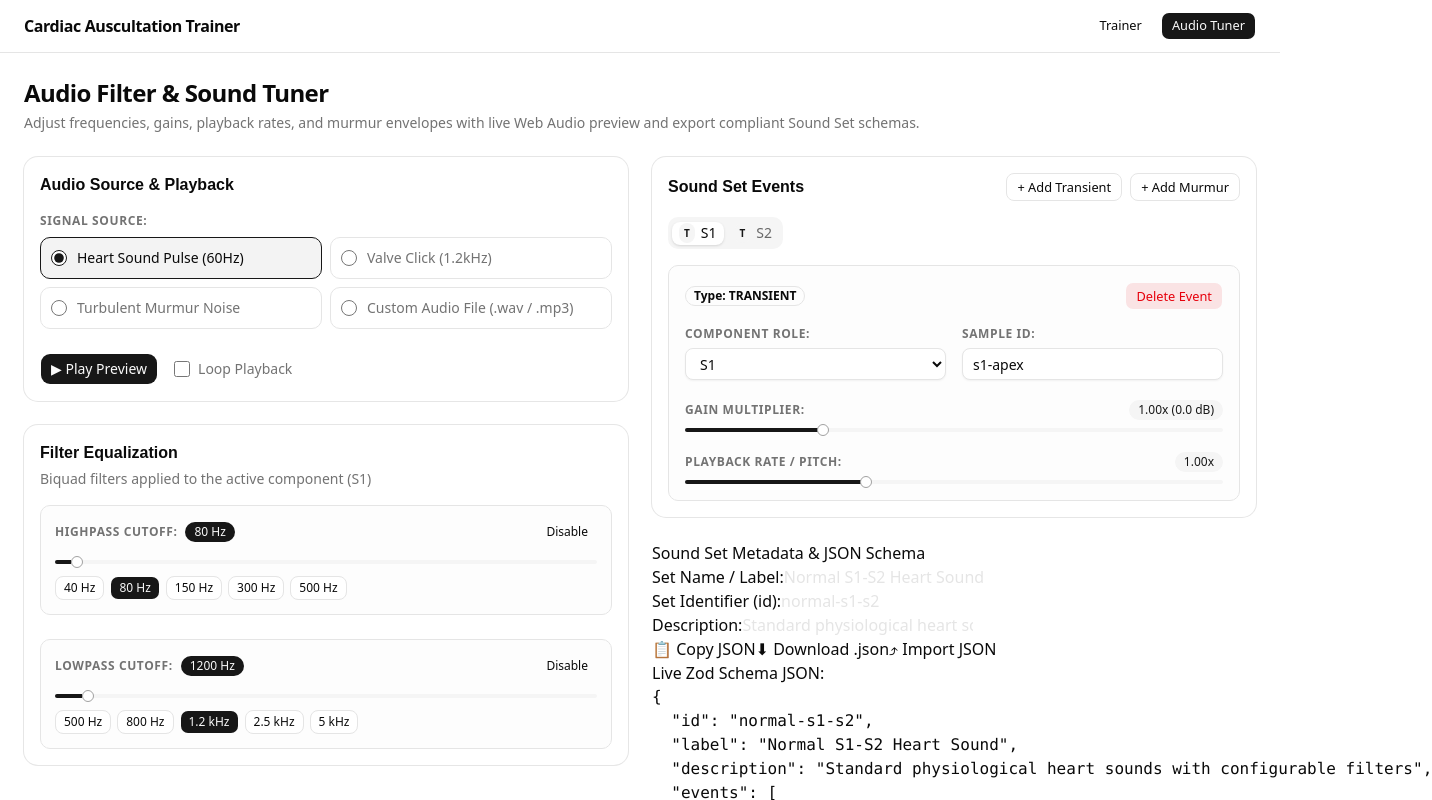
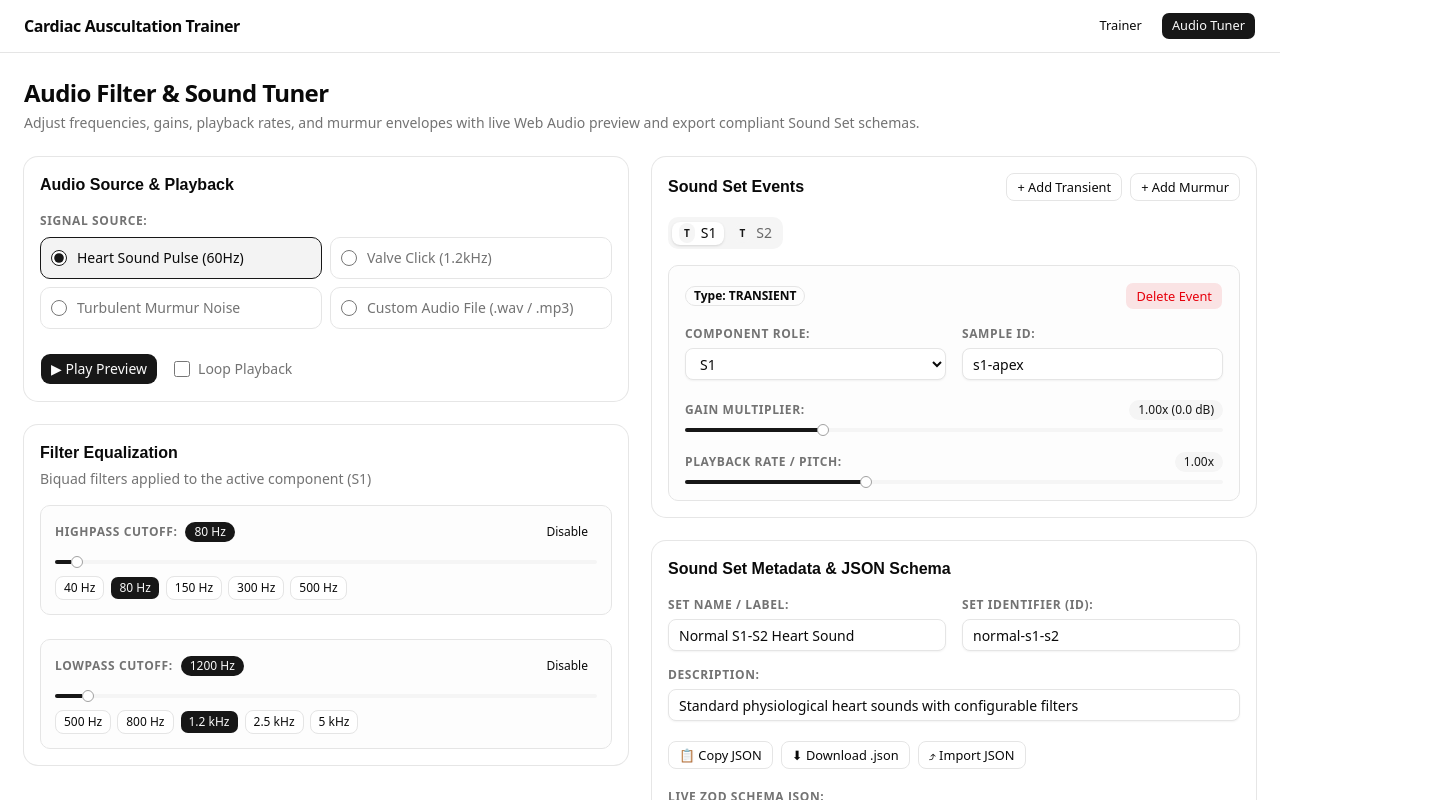
Before and after one commit to kevin-rav/cardiac-auscultation-trainer, a React (Vite) app: page / in a window 1280 px wide. Both pictures are taken after a click on the button "Audio Tuner". Shown: the top 800 px of the page, 1432 px wide, since content can reach past the window. Built offline with nearby package versions, Linux system fonts and the light colour scheme.

Commit message:
feat(ui): adopt shadcn card and button in json export panel

```diff
--- a/src/components/audio-tuner/JsonExportPanel.tsx
+++ b/src/components/audio-tuner/JsonExportPanel.tsx
@@ -1,4 +1,6 @@
 import { useState } from 'react';
+import { Card, CardContent, CardHeader, CardTitle } from '@/components/ui/card';
+import { Button } from '@/components/ui/button';
 import { useTunerStore } from '../../store';
 
 export function JsonExportPanel() {
@@ -43,19 +45,29 @@ export function JsonExportPanel() {
   };
 
   return (
-    <section className="tuner-panel">
-      <h3 className="panel-title">Sound Set Metadata & JSON Schema</h3>
+    <Card>
+      <CardHeader>
+        <CardTitle>
+          <h3 className="text-base font-semibold text-card-foreground">
+            Sound Set Metadata &amp; JSON Schema
+          </h3>
+        </CardTitle>
+      </CardHeader>
 
+      <CardContent className="flex flex-col gap-4">
         {/* Metadata fields */}
-      <div className="grid-2col">
-        <div className="field-group">
-          <label htmlFor="soundset-label" className="field-label">
+        <div className="grid grid-cols-1 sm:grid-cols-2 gap-4">
+          <div className="flex flex-col gap-1.5">
+            <label
+              htmlFor="soundset-label"
+              className="text-xs font-semibold text-muted-foreground uppercase tracking-wider"
+            >
               Set Name / Label:
             </label>
             <input
               id="soundset-label"
               type="text"
-            className="text-input"
+              className="flex h-8 w-full rounded-md border border-input bg-background px-2.5 py-1 text-sm shadow-xs transition-colors focus-visible:border-ring focus-visible:outline-none focus-visible:ring-3 focus-visible:ring-ring/50"
               value={soundSet.label}
               onChange={(e) => {
                 updateSoundSetMetadata(e.target.value, soundSet.id, soundSet.description);
@@ -63,14 +75,17 @@ export function JsonExportPanel() {
             />
           </div>
 
-        <div className="field-group">
-          <label htmlFor="soundset-id" className="field-label">
+          <div className="flex flex-col gap-1.5">
+            <label
+              htmlFor="soundset-id"
+              className="text-xs font-semibold text-muted-foreground uppercase tracking-wider"
+            >
               Set Identifier (id):
             </label>
             <input
               id="soundset-id"
               type="text"
-            className="text-input"
+              className="flex h-8 w-full rounded-md border border-input bg-background px-2.5 py-1 text-sm shadow-xs transition-colors focus-visible:border-ring focus-visible:outline-none focus-visible:ring-3 focus-visible:ring-ring/50"
               value={soundSet.id}
               onChange={(e) => {
                 updateSoundSetMetadata(soundSet.label, e.target.value, soundSet.description);
@@ -79,14 +94,17 @@ export function JsonExportPanel() {
           </div>
         </div>
 
-      <div className="field-group">
-        <label htmlFor="soundset-desc" className="field-label">
+        <div className="flex flex-col gap-1.5">
+          <label
+            htmlFor="soundset-desc"
+            className="text-xs font-semibold text-muted-foreground uppercase tracking-wider"
+          >
             Description:
           </label>
           <input
             id="soundset-desc"
             type="text"
-          className="text-input"
+            className="flex h-8 w-full rounded-md border border-input bg-background px-2.5 py-1 text-sm shadow-xs transition-colors focus-visible:border-ring focus-visible:outline-none focus-visible:ring-3 focus-visible:ring-ring/50"
             value={soundSet.description ?? ''}
             onChange={(e) => {
               updateSoundSetMetadata(soundSet.label, soundSet.id, e.target.value);
@@ -96,46 +114,55 @@ export function JsonExportPanel() {
         </div>
 
         {validationError && (
-        <div className="alert-error" role="alert" data-testid="validation-error">
+          <div
+            className="rounded-md border border-destructive/20 bg-destructive/10 p-3 text-sm text-destructive"
+            role="alert"
+            data-testid="validation-error"
+          >
             <strong>Validation Error:</strong> {validationError}
           </div>
         )}
 
         {/* Export / Import actions */}
-      <div className="json-actions">
-        <button
+        <div className="flex flex-wrap items-center gap-2 pt-1">
+          <Button
             type="button"
-          className="btn btn-secondary"
+            variant="outline"
+            size="sm"
             onClick={handleCopy}
             data-testid="copy-json-btn"
           >
             {copied ? '✓ Copied to Clipboard!' : '📋 Copy JSON'}
-        </button>
+          </Button>
 
-        <button type="button" className="btn btn-secondary" onClick={handleDownload}>
+          <Button type="button" variant="outline" size="sm" onClick={handleDownload}>
             ⬇ Download .json
-        </button>
+          </Button>
 
-        <button
+          <Button
             type="button"
-          className="btn btn-secondary"
+            variant="outline"
+            size="sm"
             onClick={() => {
               setShowImportArea(!showImportArea);
             }}
             data-testid="toggle-import-btn"
           >
             {showImportArea ? 'Hide Import' : '⤴ Import JSON'}
-        </button>
+          </Button>
         </div>
 
         {showImportArea && (
-        <div className="import-box">
-          <label htmlFor="json-import-textarea" className="field-label">
+          <div className="flex flex-col gap-2 rounded-lg border border-border p-3.5 bg-muted/20">
+            <label
+              htmlFor="json-import-textarea"
+              className="text-xs font-semibold text-muted-foreground uppercase tracking-wider"
+            >
               Paste Sound Set JSON:
             </label>
             <textarea
               id="json-import-textarea"
-            className="json-textarea"
+              className="flex min-h-24 w-full rounded-md border border-input bg-background p-2 font-mono text-xs shadow-xs focus-visible:border-ring focus-visible:outline-none focus-visible:ring-3 focus-visible:ring-ring/50"
               rows={6}
               value={importText}
               onChange={(e) => {
@@ -144,26 +171,36 @@ export function JsonExportPanel() {
               placeholder='{"id": "...", "label": "...", "events": [...]}'
               data-testid="import-textarea"
             />
-          <button
+            <div>
+              <Button
                 type="button"
-            className="btn btn-primary btn-sm"
+                variant="default"
+                size="sm"
                 onClick={handleImport}
                 data-testid="apply-import-btn"
               >
-            Apply & Validate JSON
-          </button>
+                Apply &amp; Validate JSON
+              </Button>
+            </div>
           </div>
         )}
 
         {/* Formatted JSON Output */}
-      <div className="json-viewer-container">
-        <label htmlFor="json-live-preview" className="field-label">
+        <div className="flex flex-col gap-1.5 pt-1">
+          <label
+            htmlFor="json-live-preview"
+            className="text-xs font-semibold text-muted-foreground uppercase tracking-wider"
+          >
             Live Zod Schema JSON:
           </label>
-        <pre id="json-live-preview" className="json-pre">
+          <pre
+            id="json-live-preview"
+            className="max-h-64 overflow-x-auto rounded-lg border border-border bg-muted/40 p-3.5 font-mono text-xs text-muted-foreground"
+          >
             <code>{jsonContent}</code>
           </pre>
         </div>
-    </section>
+      </CardContent>
+    </Card>
   );
 }
```
Lines whose indentation alone changed are shown as unchanged.
